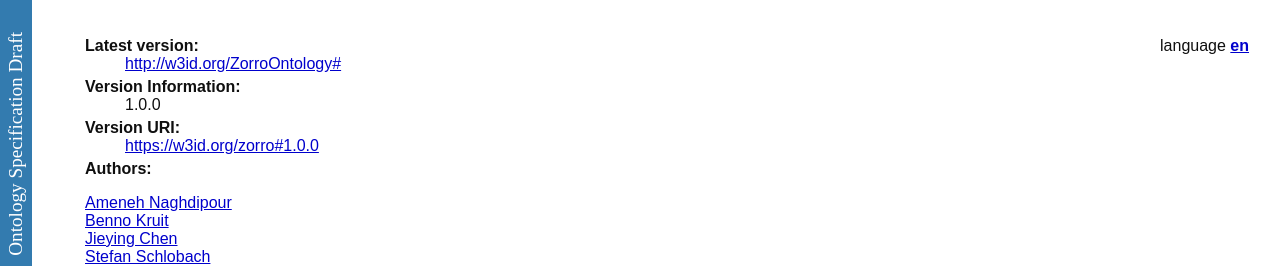
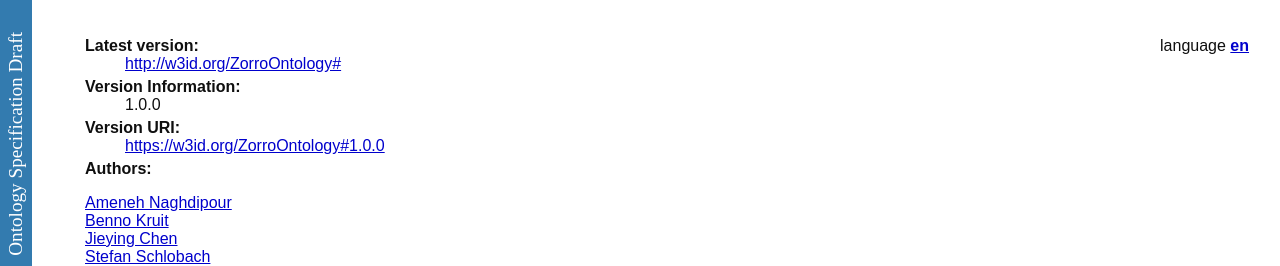
Before and after one commit to kai-vu/zorro, a plain HTML site: page ZorroOntologySpec/doc/index-en.html in a window 1280 px wide. Shown: the top 266 px of the page. Drawn offline with nearby package versions, Linux system fonts and the light colour scheme.

Commit message:
Update index-en.html

```diff
--- a/ZorroOntologySpec/doc/index-en.html
+++ b/ZorroOntologySpec/doc/index-en.html
@@ -75,8 +75,8 @@ $(function(){
 
   <dt>Version URI:</dt>
   <dd>
-    <a href="https://w3id.org/zorro#1.0.0">
-      https://w3id.org/zorro#1.0.0
+    <a href="https://w3id.org/ZorroOntology#1.0.0">
+      https://w3id.org/ZorroOntology#1.0.0
     </a>
   </dd>
 <dt>Authors:</dt>
```
